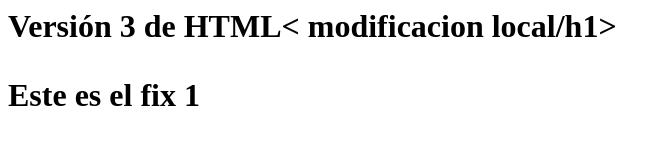
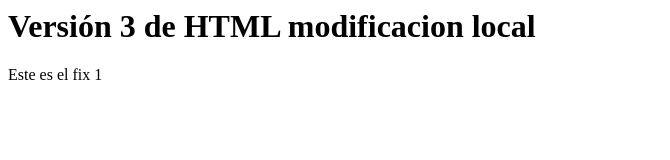
Before and after one commit to facundofasciolo/prueba_git, a plain HTML site: page index.html in a window 1280 px wide. Shown: the whole page, without its empty margins (0-670 px from the left). Drawn offline with nearby package versions, Linux system fonts and the light colour scheme.

Commit message:
Modificacion local

```diff
--- a/index.html
+++ b/index.html
@@ -6,7 +6,7 @@
     </head>
 
     <body>
-        <h1>Versión 3 de HTML< modificacion local/h1>
+        <h1>Versión 3 de HTML modificacion local</h1>
 
         <p>Este es el fix 1</p>
     </body>
```
